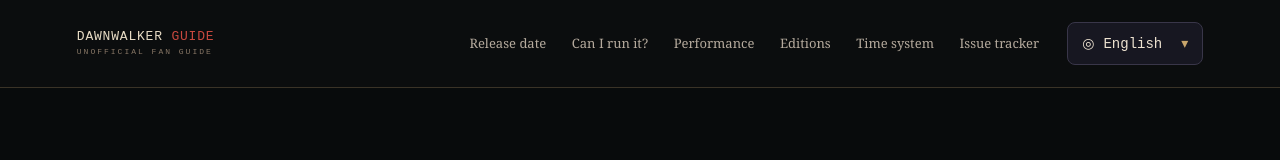
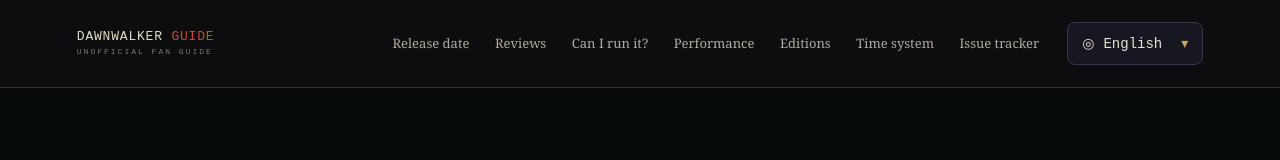
Before and after one commit to wencun/dawnwalker.cc, a Next.js app: page /release-times in a window 1280 px wide. Shown: the top 160 px of the page. Built offline with nearby package versions, Linux system fonts and the light colour scheme.

Commit message:
Add reviews to English navigation

```diff
--- a/app/site-nav.tsx
+++ b/app/site-nav.tsx
@@ -8,6 +8,7 @@ type Locale = "en" | "pl" | "ru";
 const navigation: Record<Locale, { href: string; label: string }[]> = {
   en: [
     { href: "/release-date", label: "Release date" },
+    { href: "/review-embargo", label: "Reviews" },
     { href: "/can-i-run", label: "Can I run it?" },
     { href: "/console-performance", label: "Performance" },
     { href: "/editions", label: "Editions" },
```
